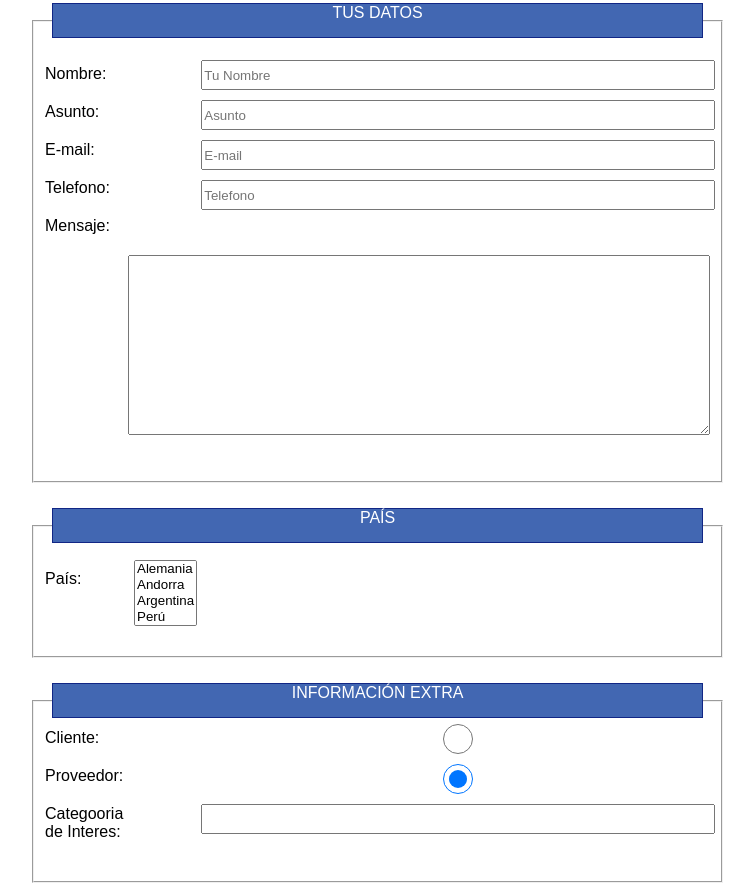
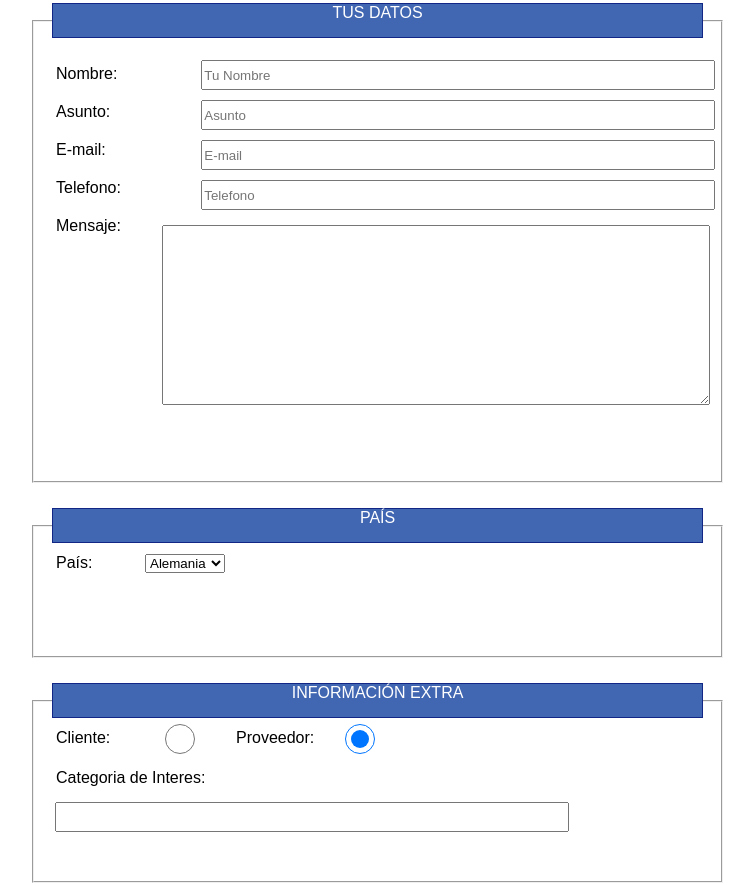
Before and after one commit to juandmelendezpe/proyectoFlexbox, a plain HTML site: page contacto.html in a window 1280 px wide. Shown: the part 235-1121 px from the top of the page, without its empty margins (249-1003 px from the left). Drawn offline with Linux system fonts and the light colour scheme.

Commit message:
se cambio  contacto.html
se termino de configurar el formulario

```diff
--- a/contacto.html
+++ b/contacto.html
@@ -57,12 +57,12 @@
               </fieldset>
 
               </form>
-              <form method="post" action="">
-                <fieldset id="form_pais">
-                  <legend> PAÍS</legend>
-                  <P>
-                  <label for="pais">País:</label>
-                  <select name="provincia" multiple="multiple">
+              <fieldset id="form_pais">
+                <legend> PAÍS</legend>
+                <form method="post" action="#">
+
+                  <label for="lang">País:</label>
+                  <select id ="lang" name="provincia">
                     <option value="a">Alemania</option>
                     <option value="b">Andorra</option>
                     <option value="c">Argentina</option>
@@ -72,9 +72,9 @@
                     <option value="d">Francia</option>
                     <option value="f">Italia</option>
                    </select>
-                  </P>
+
+                  </form>
                 </fieldset>
-              </form>
               <form method="post" action="">
                 <fieldset id="form_infoExtra">
                   <legend> INFORMACIÓN EXTRA</legend>
@@ -82,8 +82,8 @@
                   <input type="radio" id="soup" name="meal" checked>
                   <label for="nombre">Proveedor:</label>
                   <input type="radio" id="soup" name="meal" checked>
-                  <label for="nombre">Categooria de Interes:</label>
-                  <input type="text" name="nombre" placeholder="" />
+                  <label  class ="categoria_interes_label" for="nombre">Categoria de Interes:</label>
+                  <input id ="categoria_interes_input" type="text" name="nombre"/>
                 </fieldset>
               </form>
             </div>
--- a/css/style.css
+++ b/css/style.css
@@ -459,7 +459,7 @@ label{
     margin: 9px;
     padding: 1px;
     float: left;
-
+    margin-left: 20px;
 }
 
 input{
@@ -470,10 +470,10 @@ input{
     float: right;
 }
 input:focus{
-    background-color: #76c8fe6d;
+    background-color: #beddf3f2;
 }
 textarea{
-    width: 85%;
+    width: 80%;
     height: 180px;
     margin: 10px;
     padding: 1px;
@@ -487,6 +487,11 @@ textarea{
     padding: 1px;
 
 }
+
+select {
+    margin-bottom: 10px;
+    margin-top: 10px;
+  }
 #form_infoExtra{
     width: 90%;
     height: 200px;
@@ -494,3 +499,23 @@ textarea{
     padding: 1px;
 
 }
+#form_infoExtra input[type="radio" i] {
+    width: 60px;
+    float: left;
+
+}
+#form_infoExtra label {
+    float: left;
+
+
+}
+.categoria_interes_label{
+width: 80%;
+float: none;
+
+}
+#categoria_interes_input{
+float: left;
+margin-left: 20px;
+
+}
```
Lines whose indentation alone changed are shown as unchanged.
